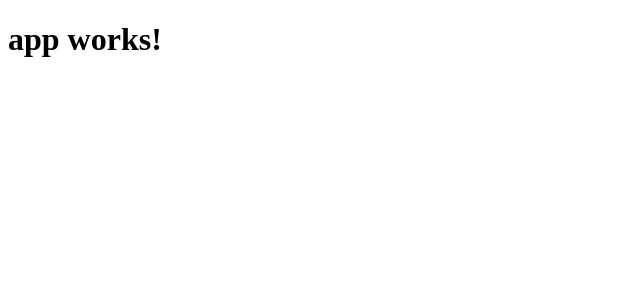
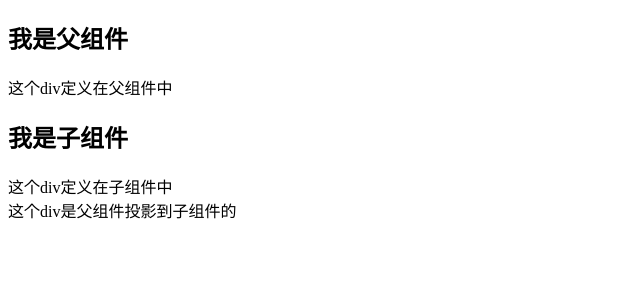
Before and after one commit to gritman/ng-content, an Angular app: page / in a window 1280 px wide. Shown: the top 300 px of the page, without its empty margins (0-640 px from the left). Built offline with nearby package versions, Linux system fonts and the light colour scheme.

Commit message:
在子组件中声明一个投影点,然后父组件把特定的div片段投影到子组件中

```diff
--- a/src/app/app.component.html
+++ b/src/app/app.component.html
@@ -1,3 +1,7 @@
-<h1>
-  {{title}}
-</h1>
+<div class="wrapper">
+  <h2>我是父组件</h2>
+  <div>这个div定义在父组件中</div>
+  <app-child>
+    <div>这个div是父组件投影到子组件的</div>
+  </app-child>
+</div>
--- a/src/app/child/child.component.html
+++ b/src/app/child/child.component.html
@@ -1,3 +1,5 @@
-<p>
-  child works!
-</p>
+<div class="wrapper">
+  <h2>我是子组件</h2>
+  <div>这个div定义在子组件中</div>
+  <ng-content></ng-content> <!-- 标记投影点 -->
+</div>
```
